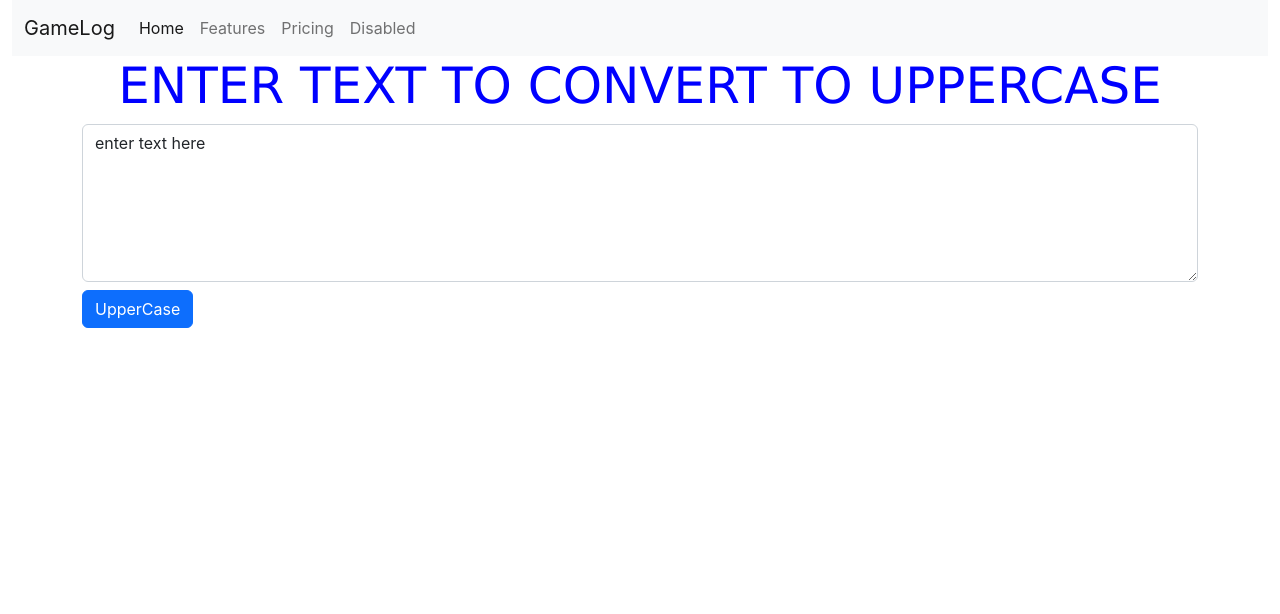
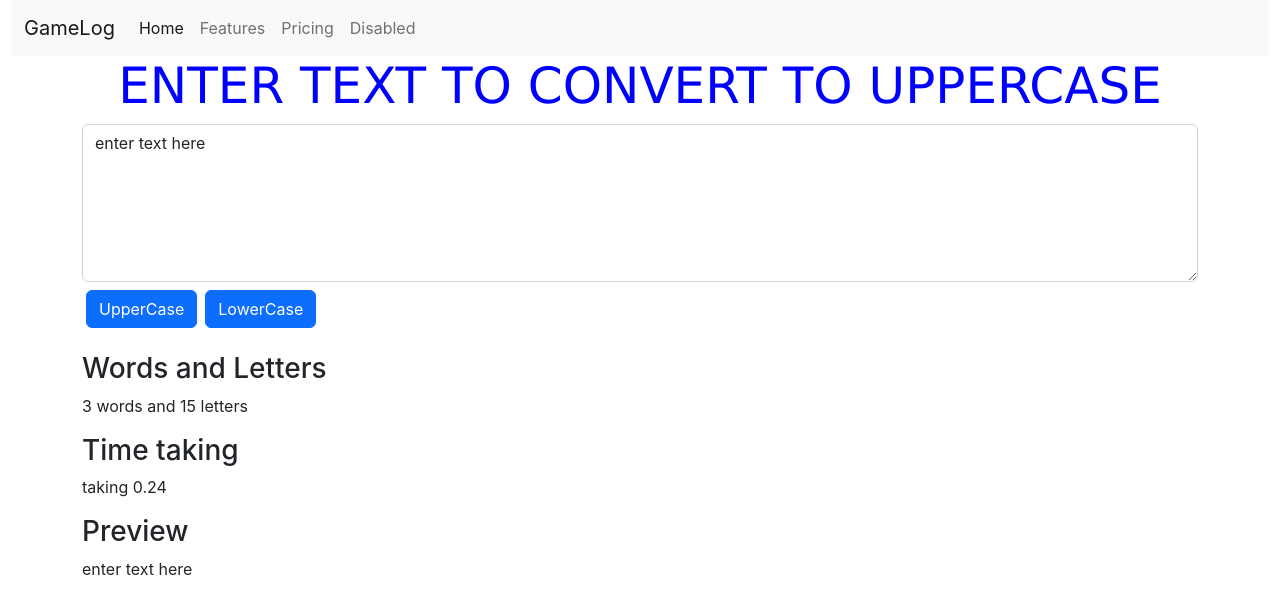
Before and after one commit to Haris007-M/React-Js-totorials-for-bigginers-all-course-, a React (Create React App) app: page / in a window 1280 px wide. Shown: the top 614 px of the page. Built offline with nearby package versions, Linux system fonts and the light colour scheme.

Commit message:
Text to Uppercase letters2

```diff
--- a/src/Components/Applications/NavBar.js
+++ b/src/Components/Applications/NavBar.js
@@ -4,7 +4,6 @@ export default function NavBar(props) {
   return (
     <>
       <div className="container-fluid">
-
           <div className="row">
             <div className="col">
               <nav className="navbar navbar-expand-lg bg-light">
@@ -16,7 +15,7 @@ export default function NavBar(props) {
                     className="navbar-toggler"
                     type="button"
                     data-bs-toggle="collapse"
-                    data-bs-target="/navbarNav"
+                    data-bs-target="navbarNav"
                     aria-controls="navbarNav"
                     aria-expanded="false"
                     aria-label="Toggle navigation">
--- a/src/Components/Applications/TextForm.js
+++ b/src/Components/Applications/TextForm.js
@@ -3,8 +3,12 @@ import React, { useState } from "react";
 export default function TextForm() {
   const [text, setText] = useState("enter text here");
 
- const handleOnClick = () => {
+ const handleOnClick1 = () => {
     let textconvert = text.toUpperCase()
+    setText(textconvert)
+  }
+  const handleOnClick2 = () => {
+    let textconvert = text.toLowerCase()
     setText(textconvert)
   }
 
@@ -24,8 +28,21 @@ export default function TextForm() {
                 value={text}
                 onChange={handleOnChange}
                 rows="6"></textarea>
-              <button className="btn btn-primary my-2" onClick={handleOnClick}>UpperCase</button>
+              <button className="btn btn-primary my-2 mx-1" onClick={handleOnClick1}>UpperCase</button>
+              <button className="btn btn-primary my-2 mx-1" onClick={handleOnClick2}>LowerCase</button>
             </div>
+          </div>
+        </div>
+      </div>
+      <div className="container">
+        <div className="row">
+          <div className="col">
+            <h3>Words and Letters</h3>
+            <p>{text.split(" ").length} words and {text.length} letters</p>
+            <h3>Time taking</h3>
+            <p>taking {0.08*text.split(" ").length}</p>
+            <h3>Preview</h3>
+            <p>{text}</p>
           </div>
         </div>
       </div>
```
